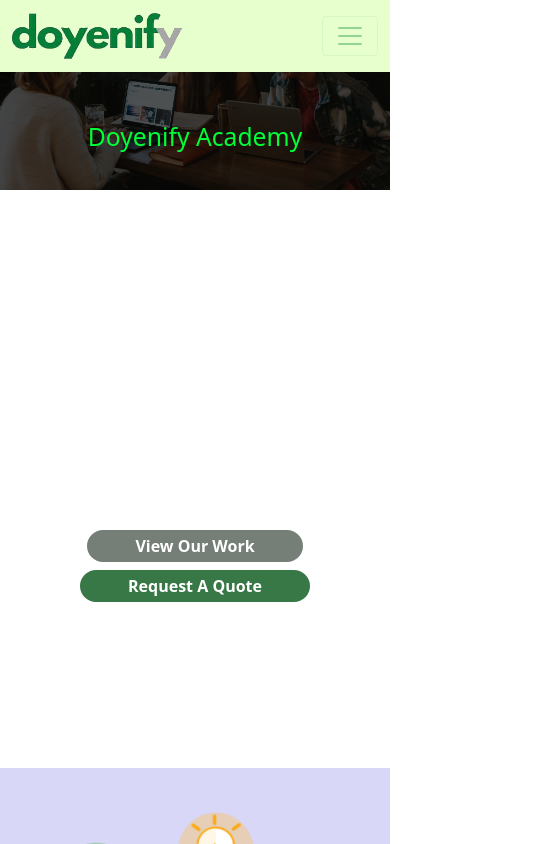
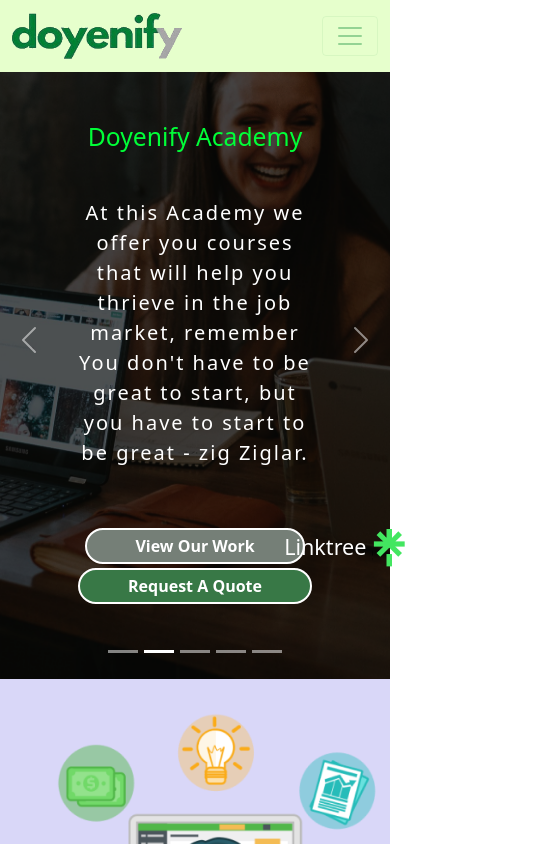
Before and after one commit to Dev-GSammy/doyenify, a React (Create React App) app: page / in a window 390 px wide. Shown: the top 844 px of the page, 540 px wide, since content can reach past the window. Built offline with nearby package versions, Linux system fonts and the light colour scheme.

Commit message:
adjustment to the linktree

```diff
--- a/src/homepage.css
+++ b/src/homepage.css
@@ -32,18 +32,23 @@
 }
 .linktree-container{
     position: relative;
-    top: 80px;
+    top: -100px;
     left: 35vw;
+    z-index: 1000;
 }
+
+
 
 .linktree-wrapa{
     text-decoration: none;
     color: rgb(255, 255, 255);
 
+
 }
 
 .linktree-wrapa:hover{
     color: #387846;
+
 }
 
 .linktree-icon{
@@ -201,6 +206,7 @@
 
 .caroimg {
     width: 100%;
+    height: 100%;
     object-fit:cover;
     object-position:50% 50%;
 }
@@ -209,6 +215,10 @@
     height: 495px;
     width: 100%;
 }
+
+
+
+
 
 @media (min-width: 100px) and (max-width: 567px){
     .cardcon {
@@ -225,7 +235,7 @@
     }
 
     .eng {
-        margin-top: 768px;
+        margin-top: 670px;
     }
 
     .marg {
@@ -233,6 +243,13 @@
 
     }
 
+    .linktree-container{
+        position: relative;
+        top: -150px;
+        left: 35vw;
+        z-index: 1000;
+    }
+
 
 
 
--- a/src/pages/Homepage.tsx
+++ b/src/pages/Homepage.tsx
@@ -23,7 +23,7 @@
     <div>
     <main role="main" className="container-fluid px-0">
       <div className="text-center home-header-wrapper">
-      <Carousel>
+      <Carousel id="myCarousel">
               <Carousel.Item>
               <div className='carousel-div caroheight' >
                 <img className="caroimg" src="./img/home.png" alt="...">
@@ -92,12 +92,7 @@
                         </Link>
                         </div>
                         </div>
-                        {/* linkree */}
-                        <div className="linktree-container">
-                        <Link to="https://linktr.ee/doyenify" target="_blank" className= "linktree-wrapa">
-                        <h4 className="linktree-icon"> Linktree < img src= "./img/linktree.png" width="" height= "" alt="linktree" /> </h4>
-                        </Link>
-                        </div>
+
                         <br/>
 
 
@@ -173,13 +168,7 @@
                         </Link>
                         </div>
                         </div>
-                        {/* linkree */}
-                        <div className="linktree-container">
-                        <Link to="https://linktr.ee/doyenify" target="_blank" className= "linktree-wrapa">
-                        <h4 className="linktree-icon"> Linktree < img src= "./img/linktree.png" width="" height= "" alt="linktree" /> </h4>
-                        </Link>
-                        </div>
-                        <br/>
+
 
 
                         {/* </Card.ImgOverlay> */}
@@ -257,12 +246,7 @@
                       </Link>
                       </div>
                       </div>
-                      {/* linkree */}
-                      <div className="linktree-container">
-                      <Link to="https://linktr.ee/doyenify" target="_blank" className= "linktree-wrapa">
-                      <h4 className="linktree-icon"> Linktree < img src= "./img/linktree.png" width="" height= "" alt="linktree" /> </h4>
-                      </Link>
-                      </div>
+
                       <br/>
 
                       {/* </Card.ImgOverlay> */}
@@ -319,12 +303,7 @@
                     </Link>
                     </div>
                     </div>
-                    {/* linkree */}
-                    <div className="linktree-container">
-                    <Link to="https://linktr.ee/doyenify" target="_blank" className= "linktree-wrapa">
-                    <h4 className="linktree-icon"> Linktree < img src= "./img/linktree.png" width="" height= "" alt="linktree" /> </h4>
-                    </Link>
-                    </div>
+
                     <br/>
 
                     {/* </Card.ImgOverlay> */}
@@ -381,12 +360,7 @@
                       </Link>
                       </div>
                       </div>
-                      {/* linkree */}
-                      <div className="linktree-container">
-                      <Link to="https://linktr.ee/doyenify" target="_blank" className= "linktree-wrapa">
-                      <h4 className="linktree-icon"> Linktree < img src= "./img/linktree.png" width="" height= "" alt="linktree" /> </h4>
-                      </Link>
-                      </div>
+
                       <br/>
 
                       {/* </Card.ImgOverlay> */}
@@ -399,7 +373,12 @@
 
           </Carousel>
 
-
+          {/* linkree */}
+          <div className="linktree-container">
+          <Link to="https://linktr.ee/doyenify" target="_blank" className= "linktree-wrapa">
+          <h4 className="linktree-icon"> Linktree < img src= "./img/linktree.png" width="" height= "" alt="linktree" /> </h4>
+          </Link>
+          </div>
 
       </div>
       <div className="eng" style={{backgroundColor: "#D9D7F8"}}>
```
